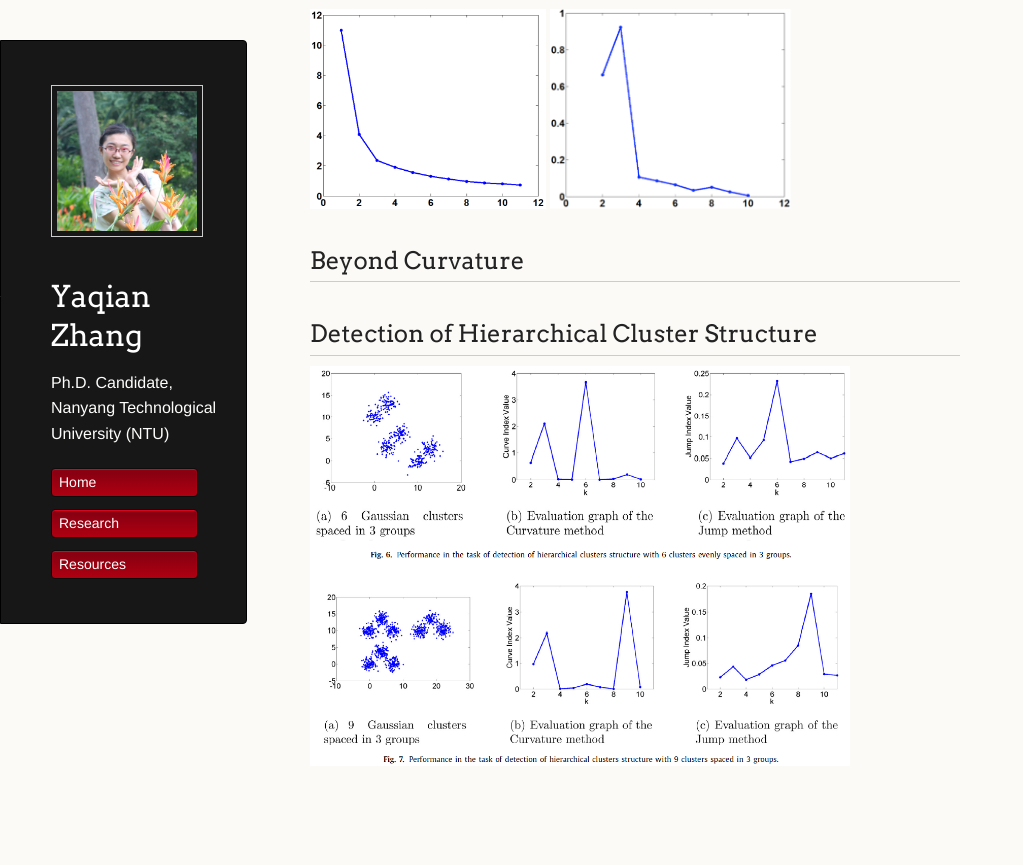
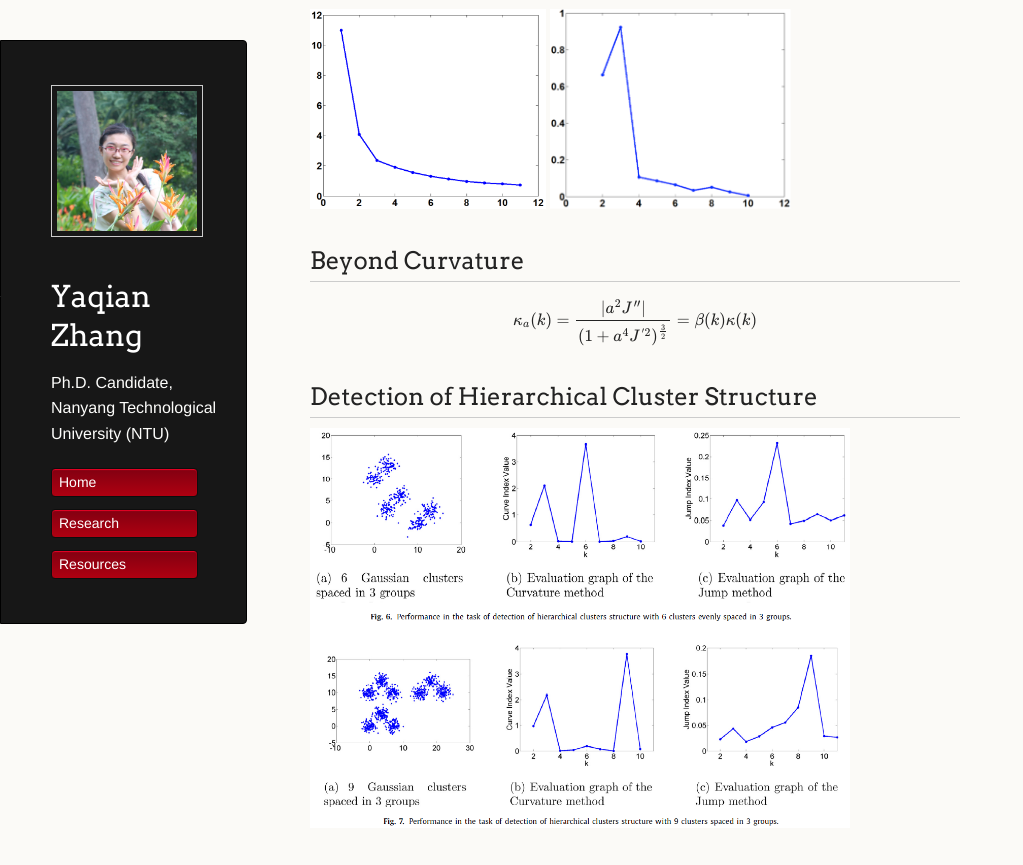
Before and after one commit to YaqianZhang/yaqianzhang.github.io, a Jekyll site: the page built from _posts/2017-05-16-determining-the-number-of-clusters.md, in a window 1280 px wide and 900 px high, scrolled down 1013 px. Shown: the top 865 px of the window, without its empty margins (0-1023 px from the left). Built offline with Jekyll 4.4.1, drawn with Linux system fonts in a browser that asks for light colours; formulas are drawn with MathJax 3; before the commit the page ends 1851 px from its top, so only the background shows below that.

Commit message:
Update 2017-05-16-determining-the-number-of-clusters.md

```diff
--- a/_posts/2017-05-16-determining-the-number-of-clusters.md
+++ b/_posts/2017-05-16-determining-the-number-of-clusters.md
@@ -30,7 +30,7 @@ $$\kappa=\frac{|y''|}{(1+{y'}^2)^{\frac{3}{2}}}$$
 
 ## Beyond Curvature
 
-
+$$\kappa_a(k)=\frac{|a^2J''|}{(1+a^4J^{'2})^{\frac{3}{2}}}=\beta(k)\kappa(k)$$
 
 
 
```
